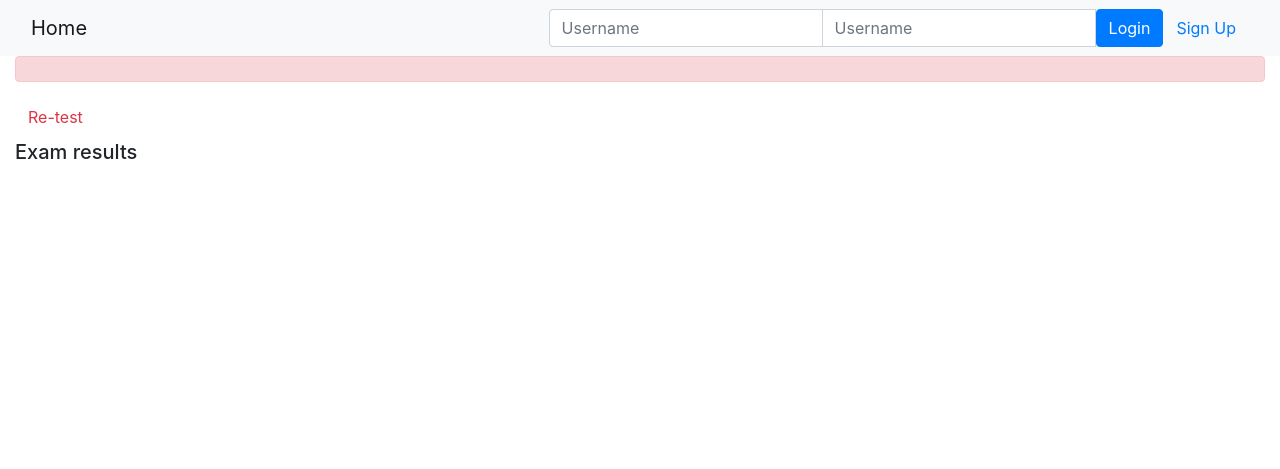
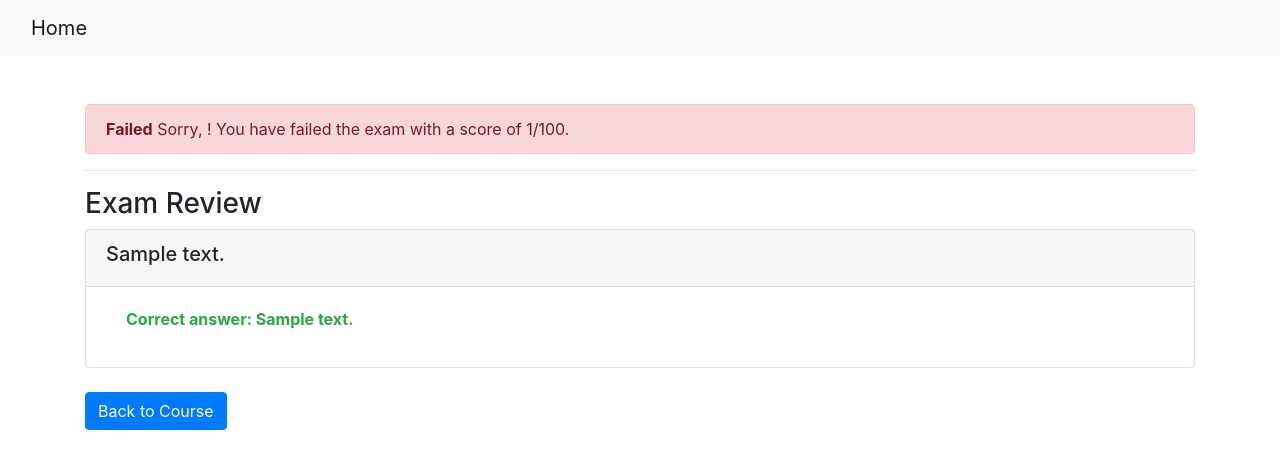
Before and after one commit to SamamaKarim092/Online-Course-App, a Django app: page /onlinecourse/course/1/submission/1/result/ in a window 1280 px wide. Shown: the top 469 px of the page. Run offline with Django 3.2, Linux system fonts and the light colour scheme; tables that the repository leaves empty hold one stand-in row (values such as "Sample post"); some libraries are stand-ins or nearby versions.

Commit message:
Completed Task 6: Added final exam result template

```diff
--- a/onlinecourse/templates/onlinecourse/course_detail_bootstrap.html
+++ b/onlinecourse/templates/onlinecourse/course_detail_bootstrap.html
@@ -23,12 +23,12 @@
                 <button class="btn btn-primary btn-block" data-toggle="collapse" data-target="#exam">Start Exam</button>
                 <div id="exam" class="collapse">
                     <form id="questionform" action="{% url 'onlinecourse:submit' course.id %}" method="POST">
+                        {% csrf_token %}
                         {% for question in course.question_set.all %}
                         <div class="card mt-1">
                             <div class="card-header">
                                 <h5>{{ question.content }}</h5>
                             </div>
-                            {% csrf_token %}
                             <div class="form-group">
                                 {% for choice in question.choice_set.all %}
                                 <div class="form-check">
--- a/onlinecourse/templates/onlinecourse/exam_result_bootstrap.html
+++ b/onlinecourse/templates/onlinecourse/exam_result_bootstrap.html
@@ -1,12 +1,18 @@
 <!DOCTYPE html>
 <html lang="en">
+
 <head>
-    <meta charset="UTF-8">
     {% load static %}
     <link rel="stylesheet" href="https://maxcdn.bootstrapcdn.com/bootstrap/4.5.2/css/bootstrap.min.css">
+    <script src="https://ajax.googleapis.com/ajax/libs/jquery/3.5.1/jquery.min.js"></script>
+    <script src="https://cdnjs.cloudflare.com/ajax/libs/popper.js/1.16.0/umd/popper.min.js"></script>
+    <script src="https://maxcdn.bootstrapcdn.com/bootstrap/4.5.2/js/bootstrap.min.js"></script>
+    <meta charset="UTF-8">
+    <title>Exam Results</title>
 </head>
+
 <body>
-
+    <!-- Navigation bar -->
     <nav class="navbar navbar-light bg-light">
         <div class="container-fluid">
             <div class="navbar-header">
@@ -15,41 +21,55 @@
             <ul class="nav navbar-nav navbar-right">
                 {% if user.is_authenticated %}
                 <li>
-                <a class="btn btn-link" href="#">{{ user.first_name }}({{ user.username }})</a>
+                    <a class="btn btn-link" href="#">{{ user.first_name }} ({{ user.username }})</a>
                     <a class="btn btn-link" href="{% url 'onlinecourse:logout' %}">Logout</a>
-            </li>
-            {% else %}
-            <li>
-                <form class="form-inline" action="{% url 'onlinecourse:login' %}" method="post">
-                    {% csrf_token %}
-                    <div class="input-group">
-                        <input type="text" class="form-control" placeholder="Username" name="username" >
-                        <input type="password" class="form-control" placeholder="Username" name="psw" >
-                        <button class="btn btn-primary" type="submit">Login</button>
-                        <a class="btn btn-link" href="{% url 'onlinecourse:registration' %}">Sign Up</a>
-                    </div>
-                </form>
                 </li>
                 {% endif %}
             </ul>
         </div>
     </nav>
 
-<div class="container-fluid">
-    {% if grade > 80 %}
+<div class="container mt-5">
+    <!-- Pass/Fail Logic -->
+    {% if grade >= 80 %}
         <div class="alert alert-success">
-       <!--HINT Display passed info -->
+            <b>Congratulations, {{ user.username }}!</b> You have passed the exam and completed the course with a score of {{ grade }}/100.
         </div>
     {% else %}
         <div class="alert alert-danger">
-            <!--HINT Display failed info -->
+            <b>Failed</b> Sorry, {{ user.username }}! You have failed the exam with a score of {{ grade }}/100.
         </div>
-        <a class="btn btn-link text-danger" href="{% url 'onlinecourse:course_details' course.id %}">Re-test</a>
     {% endif %}
-        <div class="card-columns-vertical mt-1">
-        <h5 class="">Exam results</h5>
-            <!--HINT Display exam results-->
+
+    <hr>
+    <h3>Exam Review</h3>
+
+    <!-- Question and Answer Breakdown -->
+    {% for question in course.question_set.all %}
+    <div class="card mt-1">
+        <div class="card-header"><h5>{{ question.content }}</h5></div>
+        <div class="card-body">
+            <div class="form-group">
+                {% for choice in question.choice_set.all %}
+                <div class="form-check">
+                    {% if choice.is_correct and choice in choices %}
+                        <div class="text-success font-weight-bold">Correct answer: {{ choice.content }}</div>
+                    {% elif choice.is_correct and not choice in choices %}
+                        <div class="text-warning font-weight-bold">Missed correct answer: {{ choice.content }}</div>
+                    {% elif not choice.is_correct and choice in choices %}
+                        <div class="text-danger font-weight-bold">Wrong answer: {{ choice.content }}</div>
+                    {% else %}
+                        <div>{{ choice.content }}</div>
+                    {% endif %}
                 </div>
+                {% endfor %}
+            </div>
+        </div>
+    </div>
+    {% endfor %}
+
+    <br>
+    <a class="btn btn-primary" href="{% url 'onlinecourse:course_details' course.id %}">Back to Course</a>
 </div>
 </body>
 </html>
```
Lines whose indentation alone changed are shown as unchanged.
